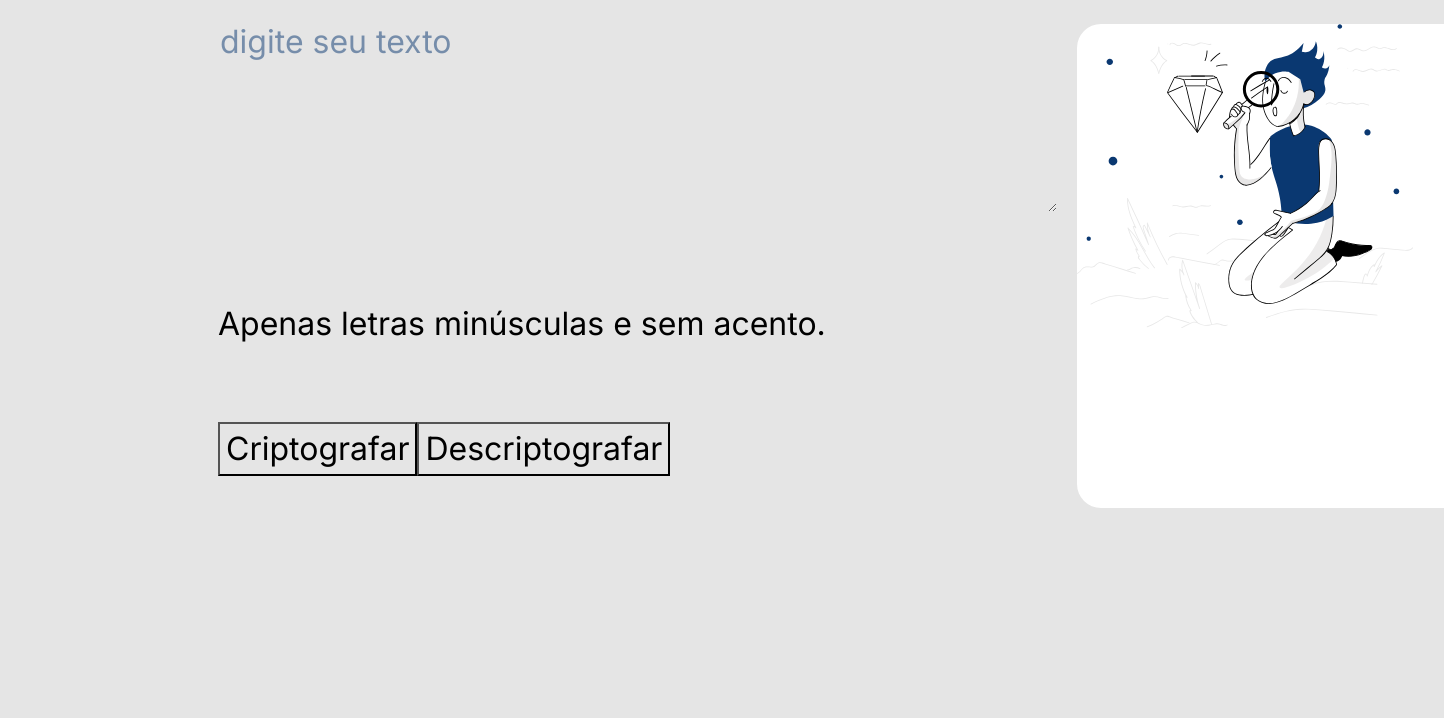
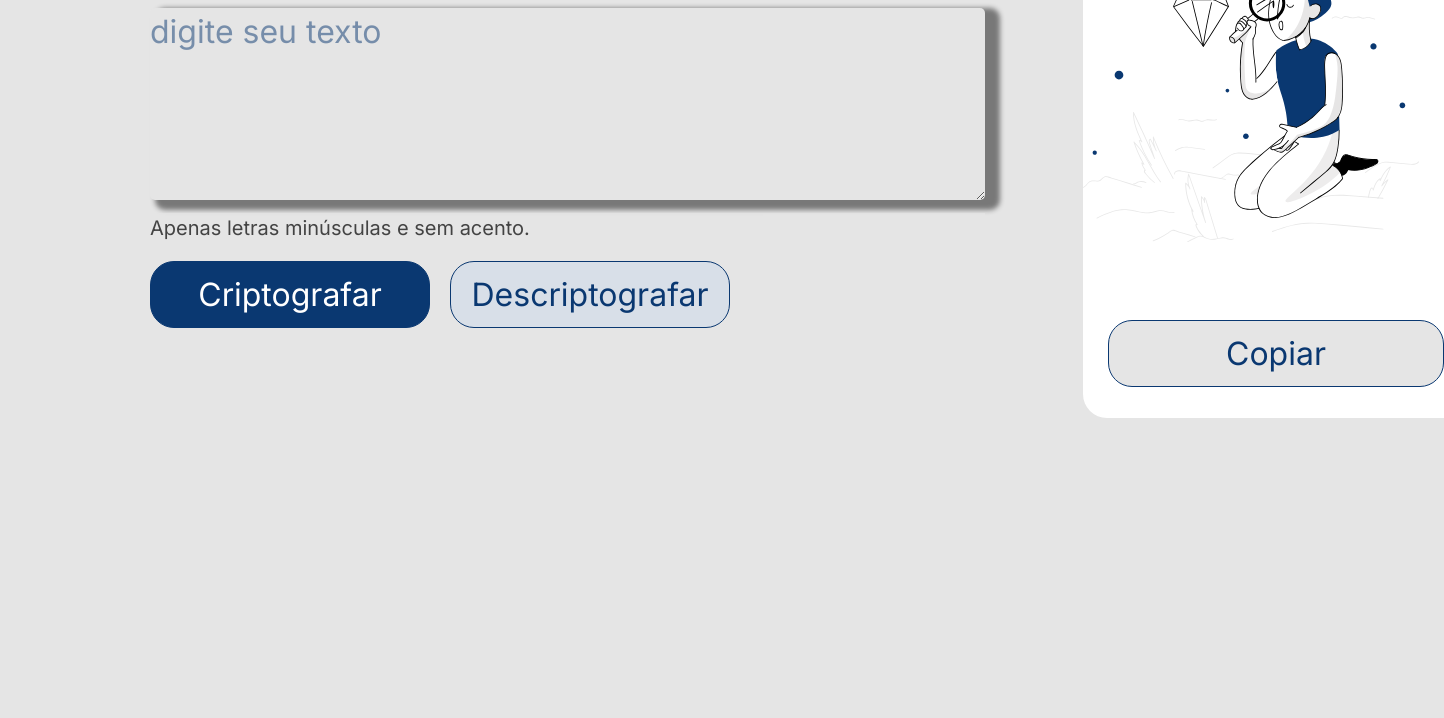
Before and after one commit to gabrielpalhano/encriptador, a plain HTML site: page index.html in a window 1280 px wide. Shown: the part 82-800 px from the top of the page, 1444 px wide, since content can reach past the window. Drawn offline with Linux system fonts and the light colour scheme.

Commit message:
encriptador
HTML e CSS finalizados;
JS finalizado também, faltando apenas a função de copiar o texto encriptado.

```diff
--- a/index.html
+++ b/index.html
@@ -15,18 +15,23 @@
         </header>
         <section>
             <textarea class="text-area" cols="41" rows="4" placeholder="Digite seu texto"></textarea>
+
             <div class="info">
                 <h6>Apenas letras minúsculas e sem acento.</h6>
             </div>
+
             <div class="botoes">
-                <button class="btn-encriptar">Criptografar</button>
-                <button class="btn-desencriptar">Descriptografar</button>
+                <button class="btn-encriptar" onclick="btnEncriptar()">Criptografar</button>
+                <button class="btn-desencriptar" onclick="btnDesencriptar()">Descriptografar</button>
             </div>
         </section>
+
         <section>
             <textarea class="msg" cols="20" rows="10"></textarea>
             <button class="btn-copiar">Copiar</button>
         </section>
     </main>
+
+    <script src="script.js"></script>
 </body>
 </html>
--- a/script.js
+++ b/script.js
@@ -0,0 +1,56 @@
+const textArea = document.querySelector(".text-area");
+const msg = document.querySelector(".msg");
+
+// As "chaves" de criptografia que utilizaremos são:
+// A letra "e" é convertida para "enter"
+// A letra "i" é convertida para "imes"
+// A letra "a" é convertida para "ai"
+// A letra "o" é convertida para "ober"
+// A letra "u" é convertida para "ufat"
+
+
+//ENCRIPTAR
+
+function btnEncriptar() {
+    const textoEncriptado = encriptar(textArea.value);
+    msg.value = textoEncriptado;
+    textArea.value = "";
+}
+
+function encriptar(stringEncriptada) {
+
+    let matrizCodigo = [["e", "enter"] , ["i", "imes"], ["a", "ai"], ["o", "ober"], ["u", "ufat"]];
+    stringEncriptada = stringEncriptada.toLowerCase();
+
+    for(let i = 0; i < matrizCodigo.length; i++) {
+
+        if (stringEncriptada.includes(matrizCodigo[i][0])) {
+            stringEncriptada = stringEncriptada.replaceAll(matrizCodigo[i][0], matrizCodigo[i][1]);
+        }
+    }
+
+    return stringEncriptada;
+}
+
+//DESENCRIPTAR
+
+function btnDesencriptar() {
+    const textoDesencriptado = desencriptar(textArea.value);
+    msg.value = textoDesencriptado;
+    textArea.value = "";
+}
+
+function desencriptar(stringDesencriptada) {
+
+    let matrizCodigo = [["e", "enter"] , ["i", "imes"], ["a", "ai"], ["o", "ober"], ["u", "ufat"]];
+    stringDesencriptada = stringDesencriptada.toLowerCase();
+
+    for(let i = 0; i < matrizCodigo.length; i++) {
+
+        if (stringDesencriptada.includes(matrizCodigo[i][1])) {
+            stringDesencriptada = stringDesencriptada.replaceAll(matrizCodigo[i][1], matrizCodigo[i][0]);
+        }
+    }
+
+    return stringDesencriptada;
+}
--- a/style.css
+++ b/style.css
@@ -1,7 +1,9 @@
 @import url('https://fonts.googleapis.com/css2?family=Inter:wght@300;400;500;600&display=swap');
 
 * {
-
+    margin: 0;
+    padding: 0;
+    box-sizing: border-box;
     background: #e5e5e5;
     font-family: 'Inter', sans-serif;
     font-weight: 400;
@@ -17,8 +19,8 @@
 
 main {
     display: flex;
-    margin-bottom: 50px;
-    margin-left: 80px;
+    margin-bottom: 20px;
+    margin-left: 20px;
 }
 
 .text-area {
@@ -26,6 +28,8 @@ main {
     color: #0a3871;
     margin-top: 90px;
     text-transform: lowercase;
+    box-shadow: 10px 5px 5px 5px rgba(0, 0, 0, 0.473);
+    border-radius: 5px;
 }
 
 ::placeholder {
@@ -43,8 +47,8 @@ main {
     border: none;
     border-radius: 24px;
     color: #0a3871;
-    margin-left: 20px;
-    margin-top: 98px;
+    margin-left: 98px;
+    margin-top: 20px;
     padding-left: 20px;
     position: fixed;
 }
@@ -53,7 +57,45 @@ main {
     outline: none;
 }
 
+.info h6 {
+    font-size: 20px;
+    opacity: 70%;
+}
+
 .botoes {
     display: flex;
     margin-top: 18px;
 }
+
+.btn-desencriptar {
+    background: #d8dfe8;
+    border: 1px solid #0a3871;
+    border-radius: 24px;
+    color: #0a3871;
+    cursor: pointer;
+    height: 67px;
+    width: 280px;
+}
+
+.btn-encriptar {
+    background-color: #0a3871;
+    border: 1px solid #0a3871;
+    border-radius: 24px;
+    color: white;
+    cursor: pointer;
+    height: 67px;
+    width: 280px;
+    margin-right: 20px;
+}
+
+.btn-copiar {
+    border: 1px solid #0a3871;
+    border-radius: 24px;
+    color: #0a3871;
+    cursor: pointer;
+    height: 67px;
+    margin-left: 123px;
+    margin-top: 402px;
+    position: absolute;
+    width: 336px;
+}
```
